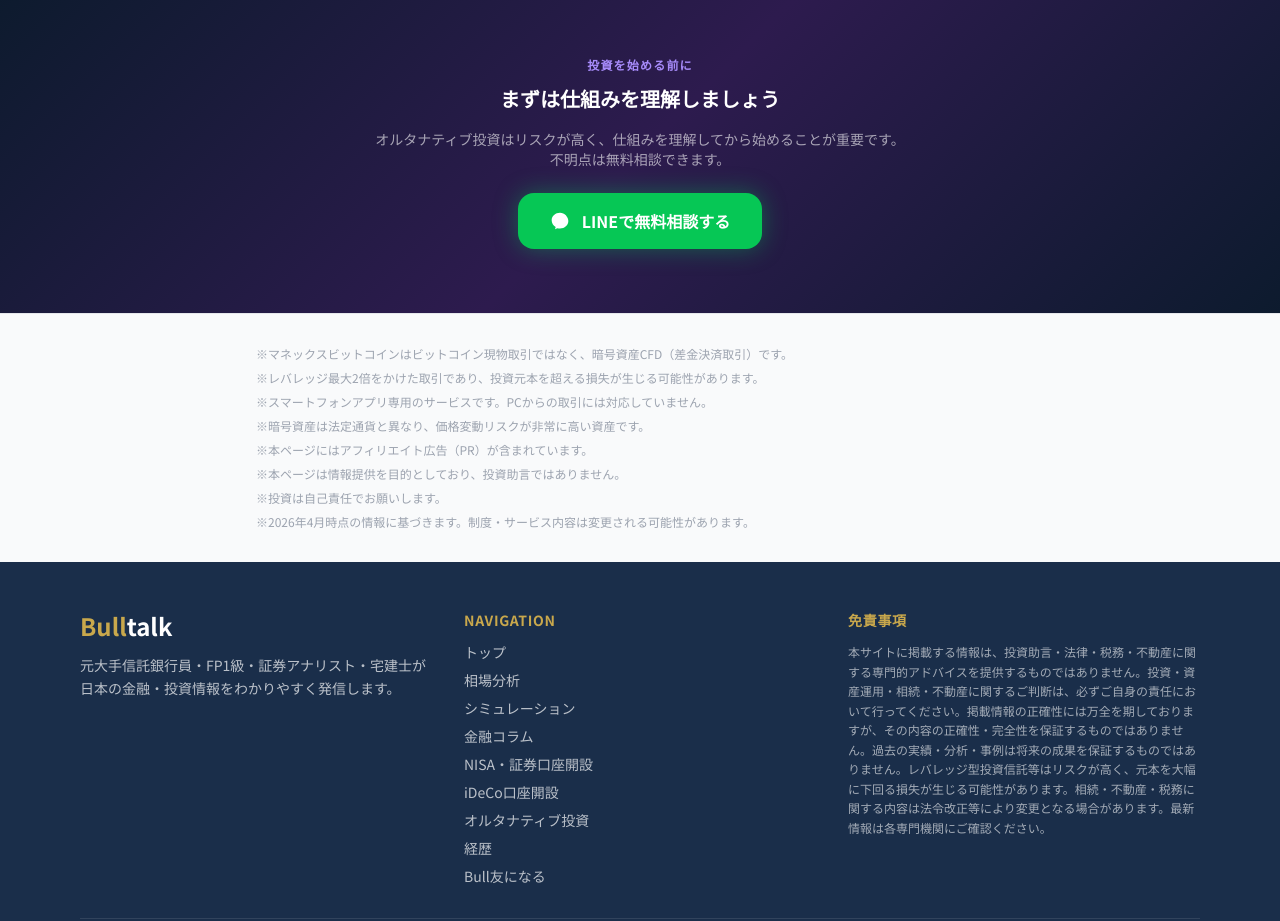
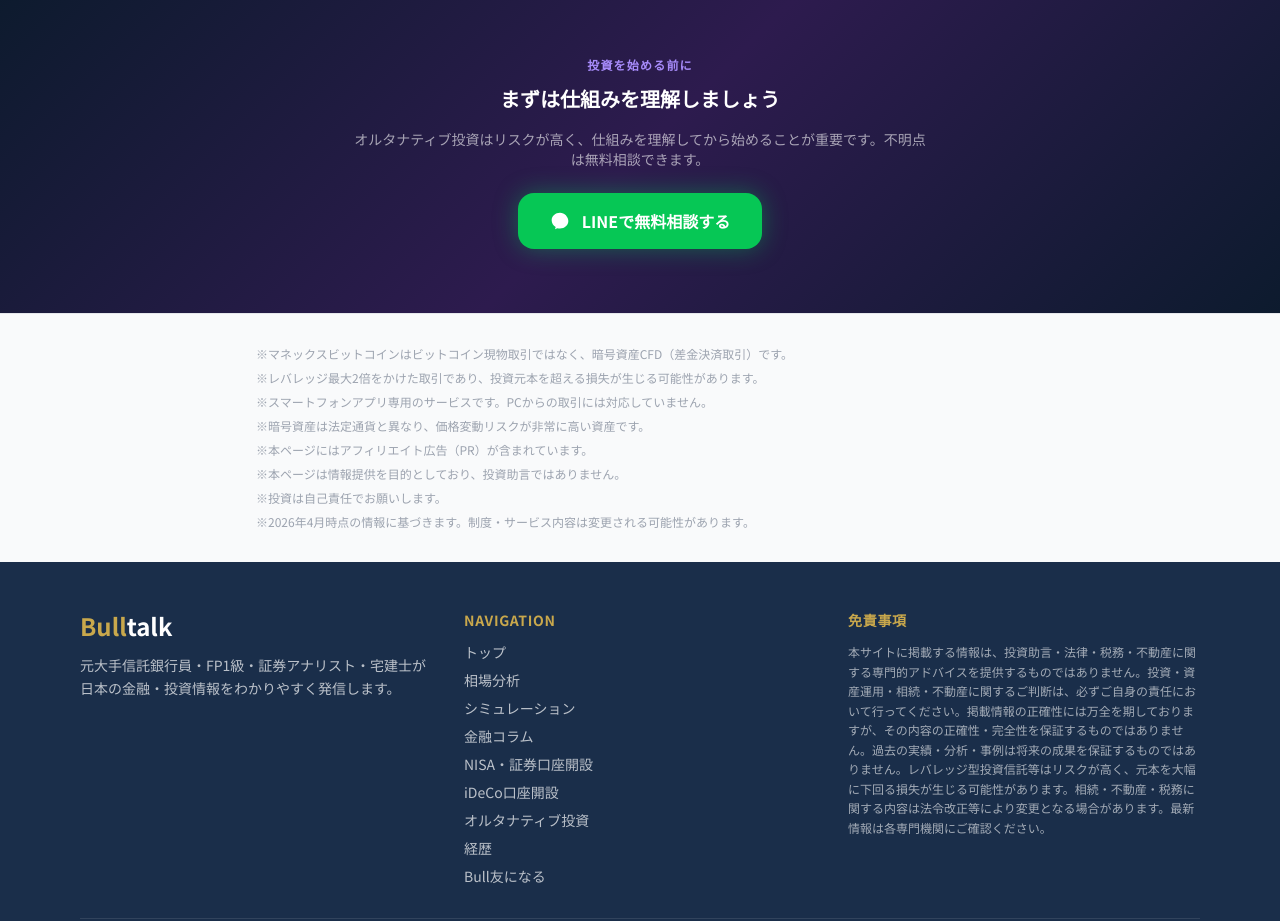
Before and after one commit to tanima3232-eng/bulltalk, a Next.js app: page /alternative in a window 1280 px wide. Shown: the part 2180-3101 px from the top of the page. Built offline with nearby package versions, Linux system fonts and the light colour scheme.

Commit message:
fix: オルタナページのCTA説明文にスマホ用改行を追加

```diff
--- a/app/alternative/page.tsx
+++ b/app/alternative/page.tsx
@@ -333,7 +333,7 @@ export default function AlternativePage() {
             <p className="text-xs font-bold uppercase tracking-widest mb-3" style={{ color: "#A78BFA" }}>投資を始める前に</p>
             <h2 className="text-white font-bold text-xl mb-4">まずは仕組みを理解しましょう</h2>
             <p className="text-white/60 text-sm mb-6">
-              オルタナティブ投資はリスクが高く、仕組みを理解してから始めることが重要です。<br />
+              オルタナティブ投資はリスクが高く、<br className="sm:hidden" />仕組みを理解してから始めることが重要です。<br className="sm:hidden" />
               不明点は無料相談できます。
             </p>
             <a
```
